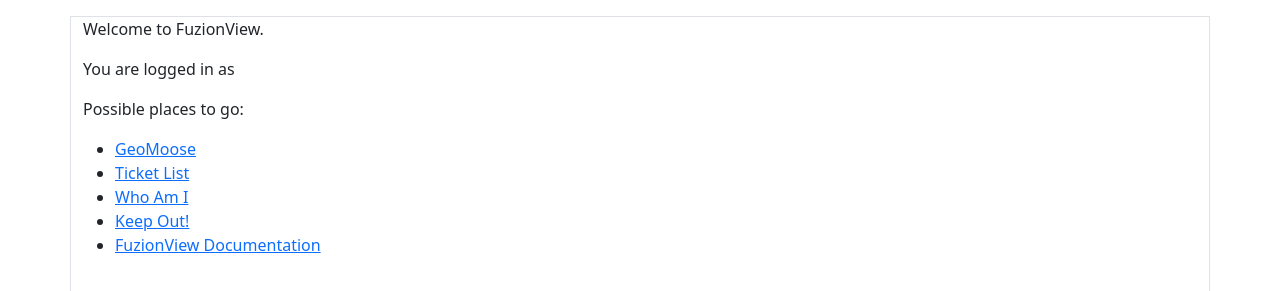
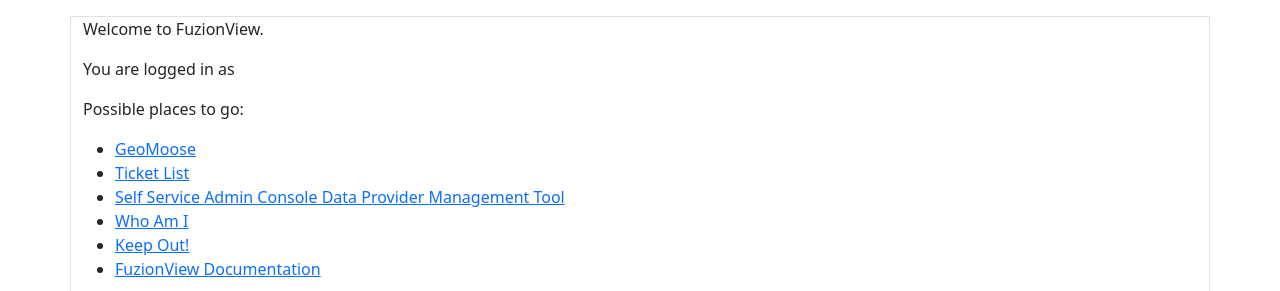
Before and after one commit to FuzionView/FV-Demo, a plain HTML site: page static_html/start.html in a window 1280 px wide. Shown: the top 291 px of the page. Drawn offline with Linux system fonts and the light colour scheme; no server answers.

Commit message:
Add FV-Admin rails app

```diff
--- a/static_html/start.html
+++ b/static_html/start.html
@@ -18,6 +18,7 @@
 				<ul>
 					<li><a href="/geomoose" title="GeoMoose">GeoMoose</a></li>
 					<li><a href="/tickets" title="Ticket List">Ticket List</a></li>
+					<li><a href="/admin" title="Data Provider Interface">Self Service Admin Console Data Provider Management Tool</a></li>
 					<li><a href="/api/whoami" title="Who Am I">Who Am I</a></li>
 					<li><a href="/fail" title="Keep Out!">Keep Out!</a></li>
 					<li><a href="https://fuzionview.github.io/FV-Docs/" title="FuzionView Documentation">FuzionView Documentation</a></li>
```
Also changed, not shown: 5 other files.
